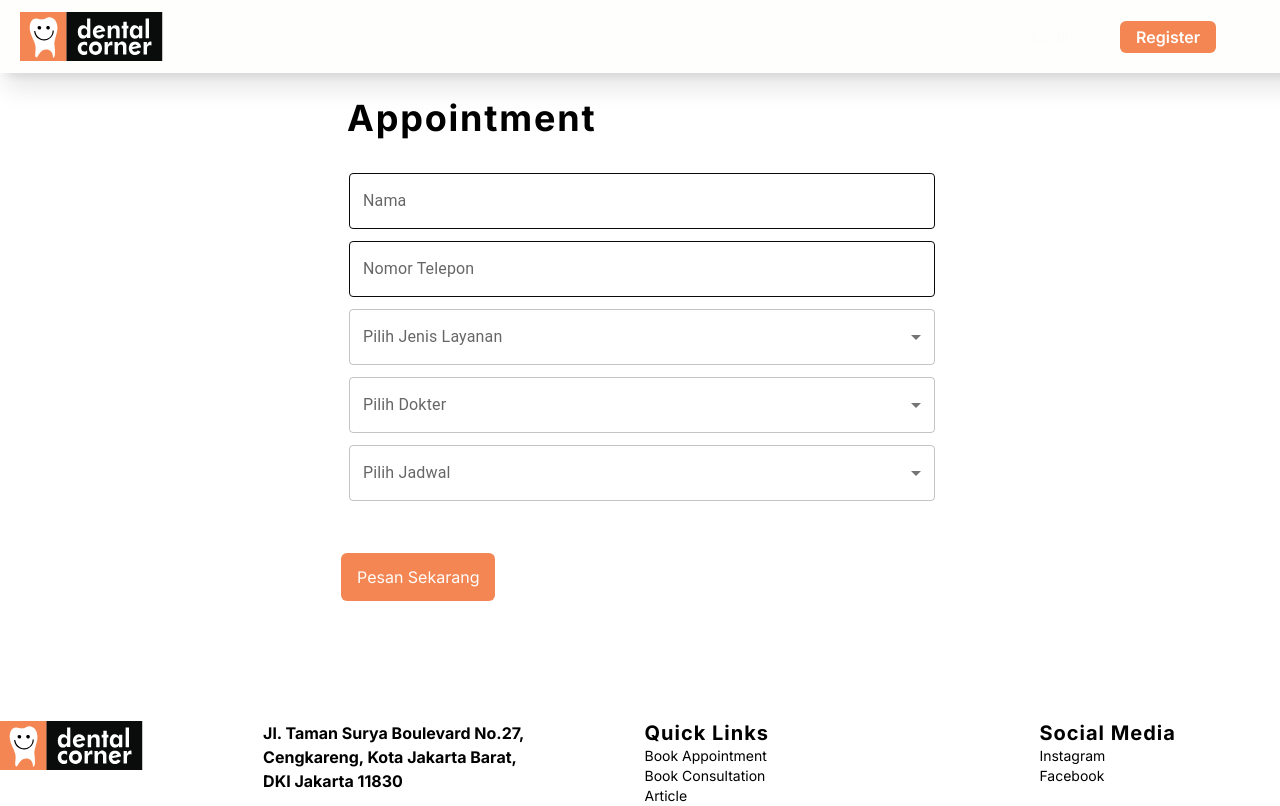
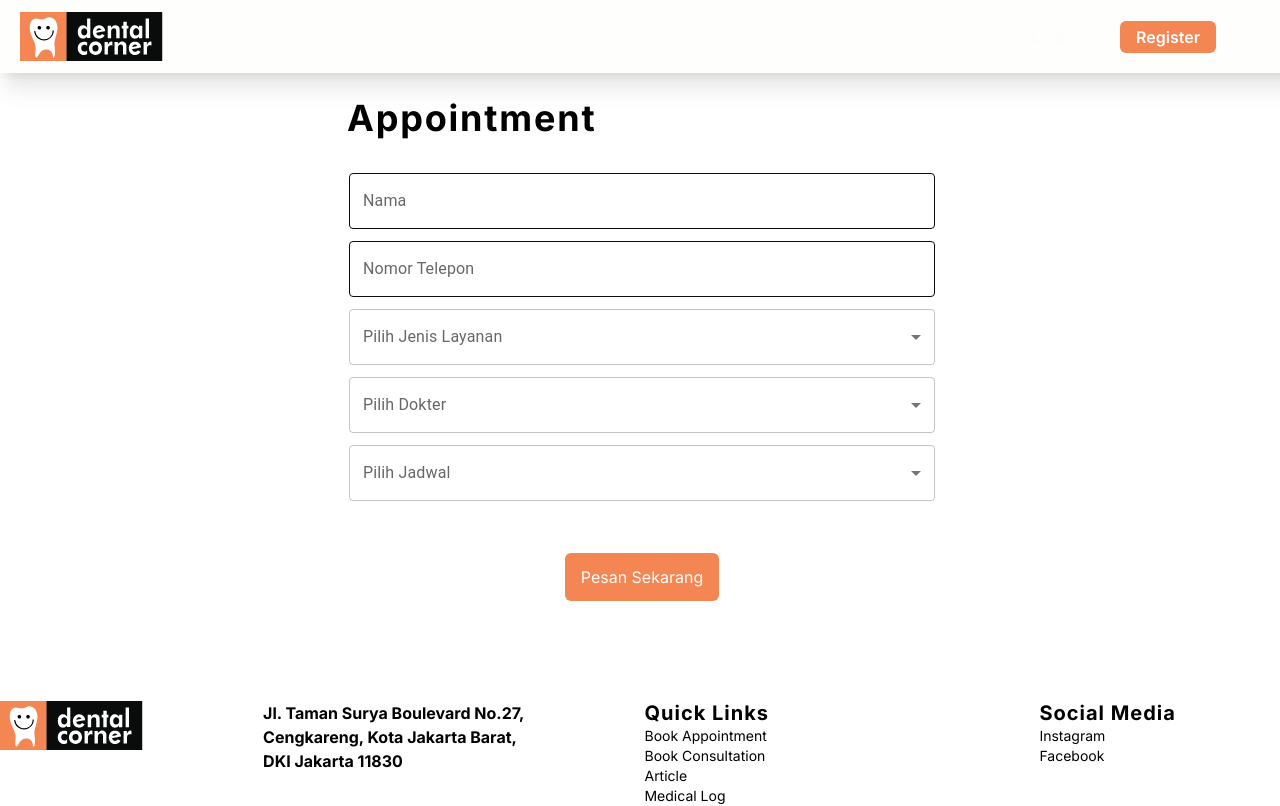
Before and after one commit to alirafli/dental-corner-v2, a React (Vite) app: page /appointment in a window 1280 px wide. Shown: the top 806 px of the page. Built offline with nearby package versions, Linux system fonts and the light colour scheme.

Commit message:
daffa [MODIFY] appointment

```diff
--- a/src/pages/Appointment/index.jsx
+++ b/src/pages/Appointment/index.jsx
@@ -19,7 +19,7 @@ const Appointment = () => {
           </Header>
         </div>
 
-        <div className="w-1/2 mb-5">
+        <div className="w-1/2">
           <Input type="text">Nama</Input>
           <Input type="text">Nomor Telepon</Input>
           <InputSelect
@@ -43,7 +43,11 @@ const Appointment = () => {
               input: data.input,
             }))}
           />
-          <Button className="w-2/4 h-10 my-10">Pesan Sekarang</Button>
+          <div className="text-center">
+            <Button className="w-1/2 h-10 my-10 text center">
+              Pesan Sekarang
+            </Button>
+          </div>
         </div>
       </div>
     </div>
```
